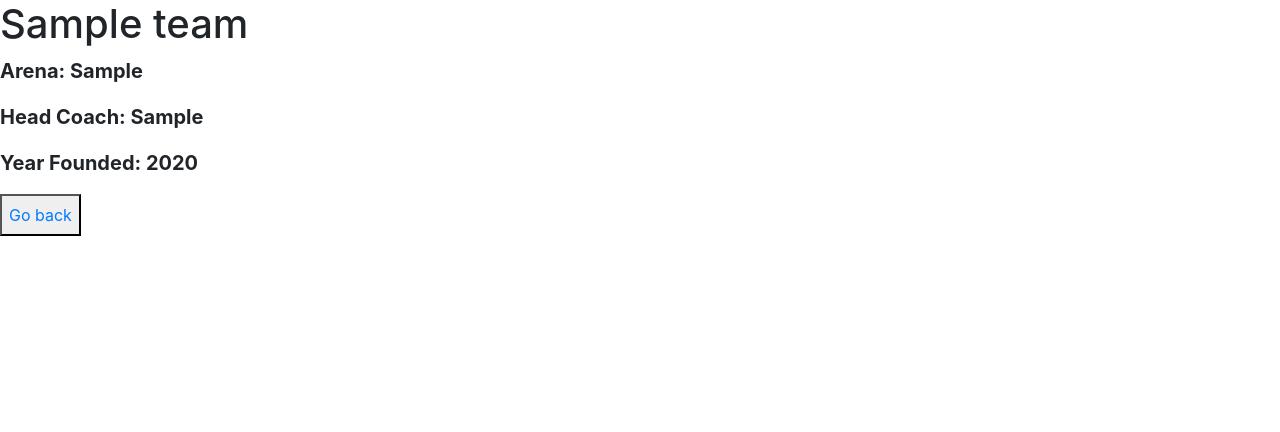
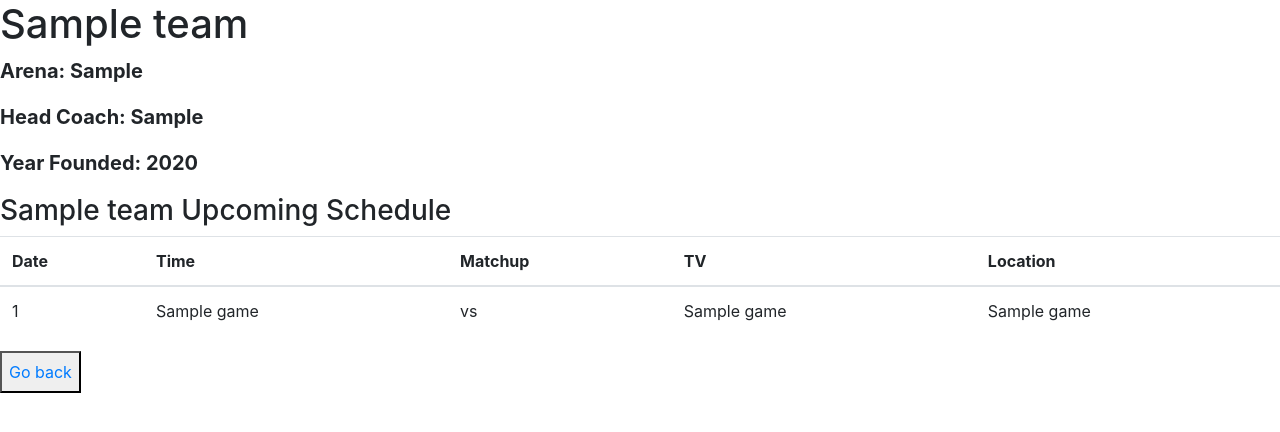
Before and after one commit to rcapollari/NBA-Team-and-Arena-Finder, a Flask app: template templates/info.html in a window 1280 px wide. Shown: the top 432 px of the page. Run offline with Flask 3, Linux system fonts and the light colour scheme; the template is opened without the code that fills it: most values are stand-ins (such as "Sample title", 1, 10 or a date in 2020); some libraries are stand-ins or nearby versions.

Commit message:
adds conversions to directions page, plus other changes

```diff
--- a/app.py
+++ b/app.py
@@ -1,17 +1,16 @@
 from flask import Flask, render_template, redirect, url_for, request
 from nba_api.stats.static import teams
-from nba_api.stats.endpoints import teamdetails, CommonTeamRoster
+from nba_api.stats.endpoints import teamdetails, CommonTeamRoster, scoreboardv2
 import plotly.express as px
 import pandas as pd
 from flask_caching import Cache
 import os
-import geopy
 from geopy.geocoders import Nominatim
 import folium
 from map_secrets import API_KEY
 import requests
-import openrouteservice as ors
 import geocoder
+from datetime import datetime, timedelta
 
 app = Flask(__name__)
 cache = Cache(app, config={'CACHE_TYPE': 'simple'})
@@ -79,6 +78,7 @@ def info(team):
             break
 
     team_id = team_info['id']
+    print(team_id)
     team_details = teamdetails.TeamDetails(team_id)
     team_info = team_details.team_background.get_dict()['data'][0]
     arena_index = team_details.team_background.get_dict()['headers'].index('ARENA')
@@ -87,7 +87,26 @@ def info(team):
     team_arena = team_info[arena_index]
     team_coach = team_info[coach_index]
     year = team_info[year_founded_index]
-    return render_template('info.html', team=team, team_arena=team_arena, team_coach=team_coach, year=year)
+
+    today = datetime.today()
+    start_date = datetime.today()
+    games = []
+    # Today's Score Board
+    scoreboard = scoreboardv2.ScoreboardV2(game_date=today.strftime('%m/%d/%Y'))
+    games += scoreboard.game_header.get_dict()['data']
+
+    for i in range(1, 7):
+        game_date = start_date + timedelta(days=i)
+        scoreboard = scoreboardv2.ScoreboardV2(game_date=game_date.strftime('%m/%d/%Y'))
+        games += scoreboard.game_header.get_dict()['data']
+        print(scoreboard.game_header.get_dict())
+
+    team_games = []
+    for game in games:
+        if game[7] == team_id or game[6] == team_id:
+            team_games.append(game)
+
+    return render_template('info.html', team=team, team_arena=team_arena, team_coach=team_coach, year=year, games=games, team_id=team_id, nba_teams=nba_teams, team_games=team_games)
 
 @app.route('/question/<team>', methods=['GET', 'POST'])
 @cache.cached(timeout=2)
@@ -155,15 +174,19 @@ def directions_page(team):
 
     url = f'https://api.openrouteservice.org/v2/directions/driving-car?api_key={API_KEY}&start={user_lon},{user_lat}&end={lon},{lat}'
     response = requests.get(url)
-    print(url)
 
     # Parse the JSON response and extract the route geometry and instructions
     data = response.json()
-    print(data)
     route_geometry = data['features'][0]['geometry']['coordinates']
-    print(route_geometry)
     route_coords = [[coord[1], coord[0]] for coord in route_geometry]
     route_instructions = [(step['instruction'], step['distance'], step['duration']) for step in data['features'][0]['properties']['segments'][0]['steps']]
+
+    total_distance = 0.0
+    total_time = 0.0
+
+    for instruction in route_instructions:
+        total_distance += instruction[1]
+        total_time += instruction[2]
 
     map = folium.Map(location=[lat, lon], zoom_start=7, tiles='OpenStreetMap') # Height and Width of map can be listed here
     folium.Marker(location=[lat, lon], tooltip=team_arena, icon=folium.Icon(color='red')).add_to(map)
@@ -172,7 +195,7 @@ def directions_page(team):
 
     map_html = map._repr_html_()
 
-    return render_template('directions.html', team=team, team_arena=team_arena, lat=lat, lon=lon, map_html=map_html, route_instructions=route_instructions)
+    return render_template('directions.html', team=team, team_arena=team_arena, lat=lat, lon=lon, map_html=map_html, route_instructions=route_instructions, total_distance=total_distance, total_time=total_time)
 
 @app.route('/<team>/currentstats', methods=['GET', 'POST'])
 @cache.cached(timeout=2)
--- a/templates/info.html
+++ b/templates/info.html
@@ -20,6 +20,41 @@
     <p>Arena: {{team_arena}}</p>
     <p>Head Coach: {{team_coach}}</p>
     <p>Year Founded: {{year}}</p>
+    <h3>{{team}} Upcoming Schedule</h3>
+    <table class="table">
+        <thead>
+            <tr>
+                <th>Date</th>
+                <th>Time</th>
+                <th>Matchup</th>
+                <th>TV</th>
+                <th>Location</th>
+            </tr>
+        </thead>
+        <tbody>
+            {% for game in team_games %}
+            <tr>
+                <td>{{ game[0][:10] }}</td>
+                <td>{{ game[4] }}</td>
+                <td>
+                    {% for team in nba_teams %}
+                    {% if game[7] == team['id'] %}
+                    {{ team['full_name'] }}
+                    {% endif %}
+                    {% endfor %}
+                    vs
+                    {% for team in nba_teams %}
+                    {% if game[6] == team['id'] %}
+                    {{ team['full_name'] }}
+                    {% endif %}
+                    {% endfor %}
+                  </td>
+                <td>{{ game[11] }}</td>
+                <td>{{ game[15] }}</td>
+            </tr>
+            {% endfor %}
+        </tbody>
+    </table>
     <button><a href="{{ url_for('question', team=team) }}">Go back</a></button>
 </body>
 </html>
```
Also changed, not shown: templates/directions.html (+6 -7 lines), README.md.
